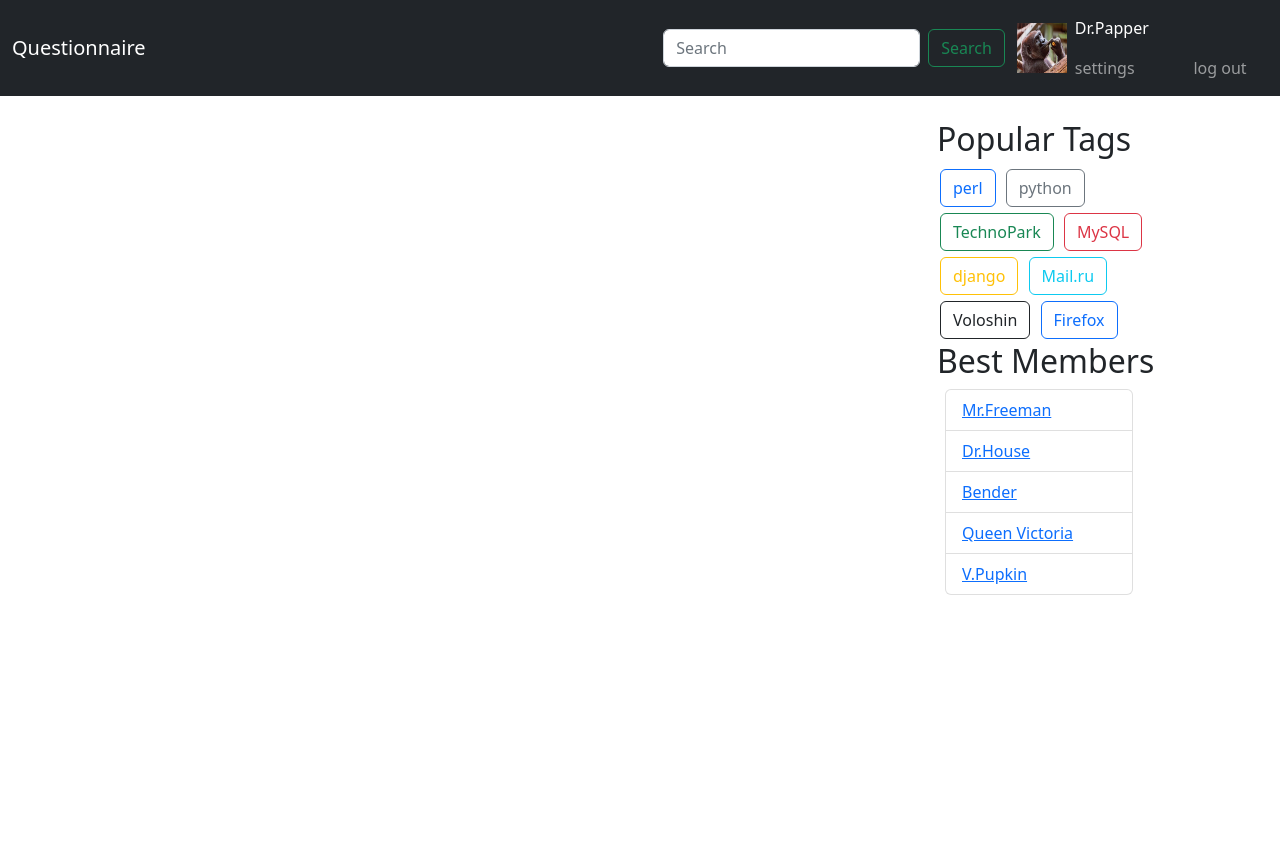
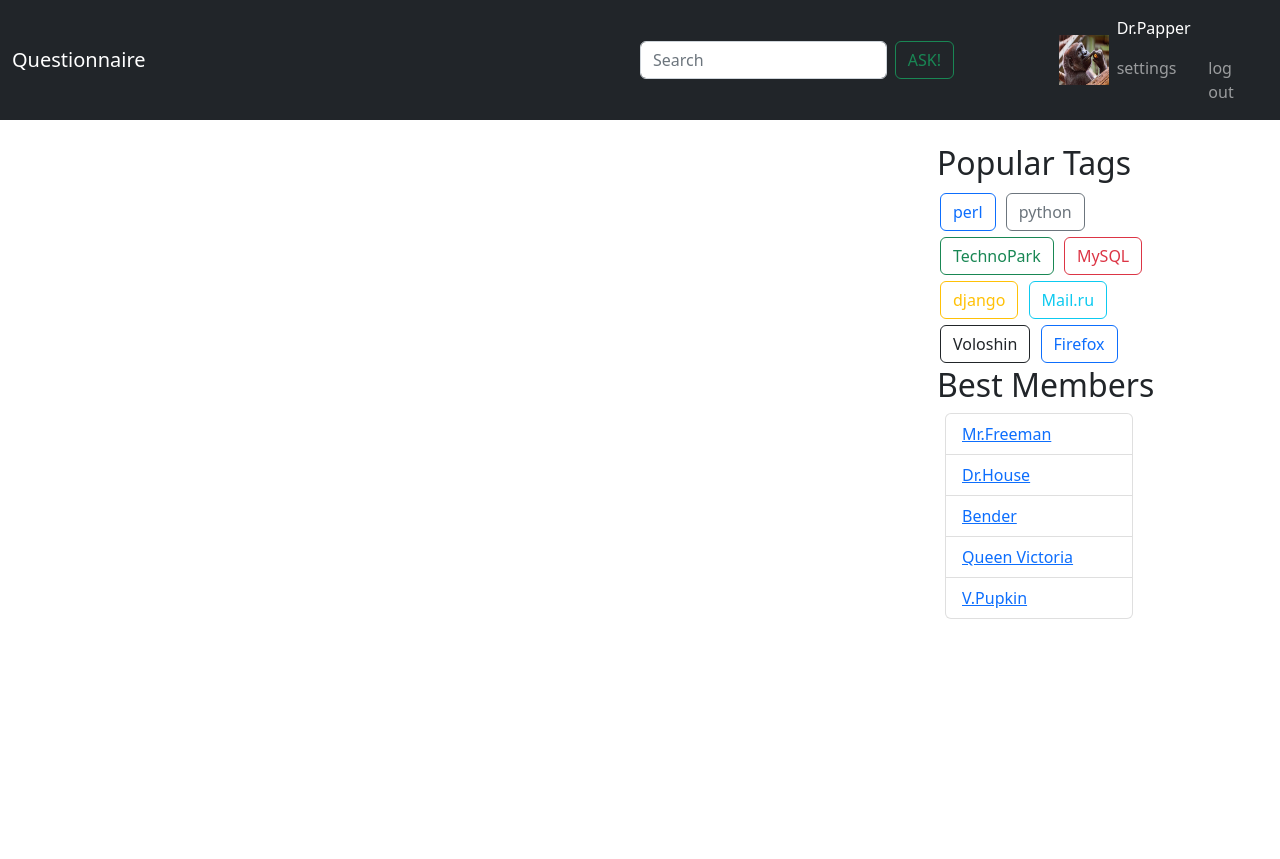
Before and after one commit to kond9/WEB_Tech, a Python web app: template templates/base.html in a window 1280 px wide. Shown: the top 859 px of the page. Run offline with Jinja, Linux system fonts and the light colour scheme; the template is opened without the code that fills it, so the values that code supplies are empty.

Commit message:
base.html with cols in scale

```diff
--- a/templates/base.html
+++ b/templates/base.html
@@ -11,20 +11,23 @@
 
 <nav class="navbar navbar-expand-md navbar-dark bg-dark mb-4">
     <div class="container-fluid">
+        <div class="col-3 ">
+            <a class="navbar-brand float" href="#">Questionnaire</a>
+        </div>
+        <div class="col-3"></div>
 
-        <a class="navbar-brand float" href="#">Questionnaire</a>
+        <div class="col-3">
             <form class="d-flex" role="search">
                 <input class="form-control me-2" type="search" placeholder="Search" aria-label="Search">
-            <button class="btn btn-outline-success" type="submit">Search</button>
+                <button class="btn btn-outline-success" type="submit">ASK!</button>
             </form>
             <button class="navbar-toggler" type="button" data-bs-toggle="collapse" data-bs-target="#navbarCollapse"
                     aria-controls="navbarCollapse" aria-expanded="false" aria-label="Toggle navigation">
                 <span class="navbar-toggler-icon"></span>
             </button>
-
-
         </div>
-
+        <div class="col-1"></div>
+        <div class="col-2">
             <div class="collapse navbar-collapse" id="navbarCollapse">
                 <img src="../static/img/avatar.jpg" alt="" width="50" height="50">
                 <ul class="navbar-nav mb-md-0">
@@ -46,6 +49,9 @@
 
                 </ul>
             </div>
+        </div>
+    </div>
+
 </nav>
 
 <main class="container">
```
Lines whose indentation alone changed are shown as unchanged.
